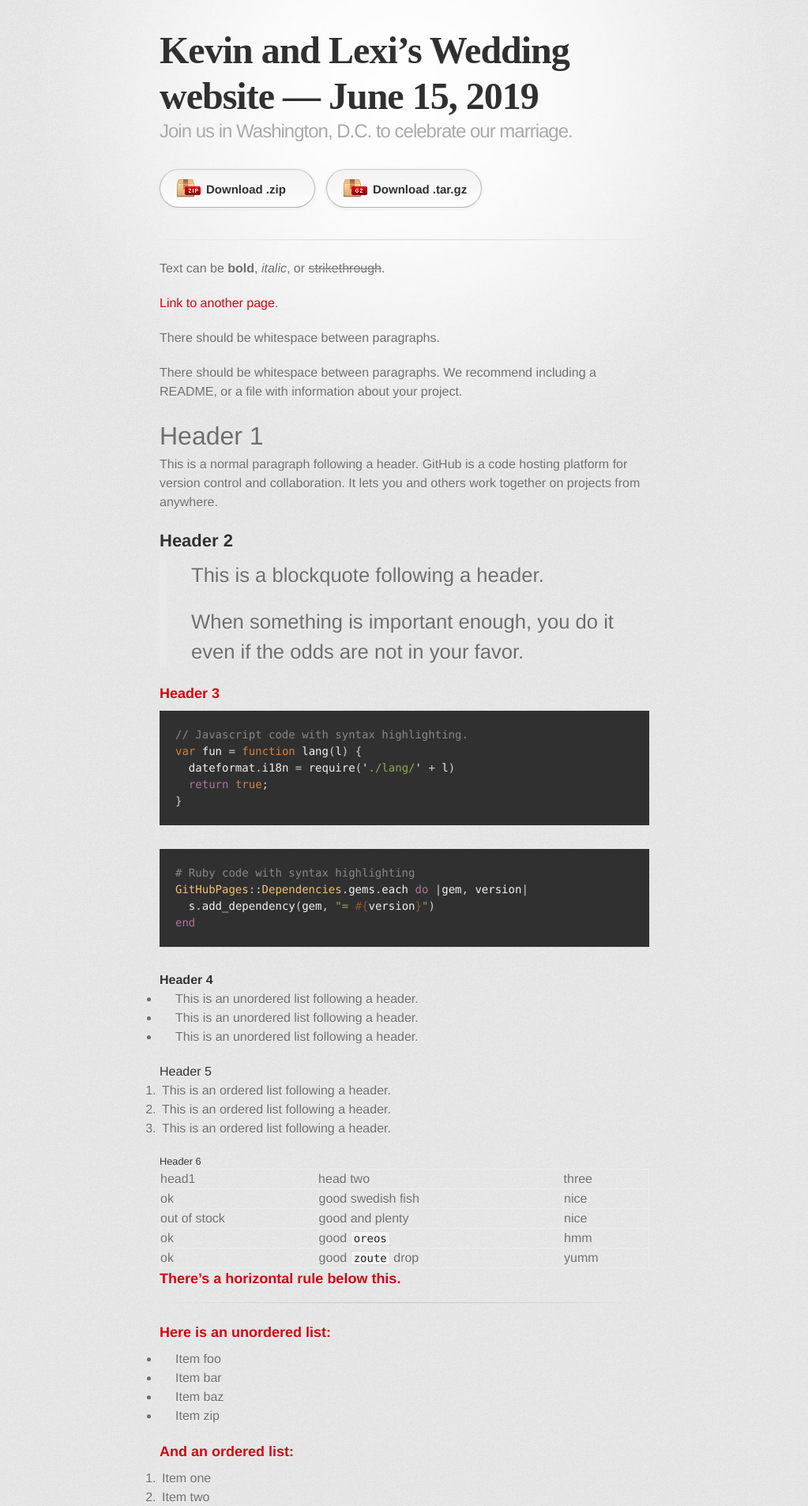
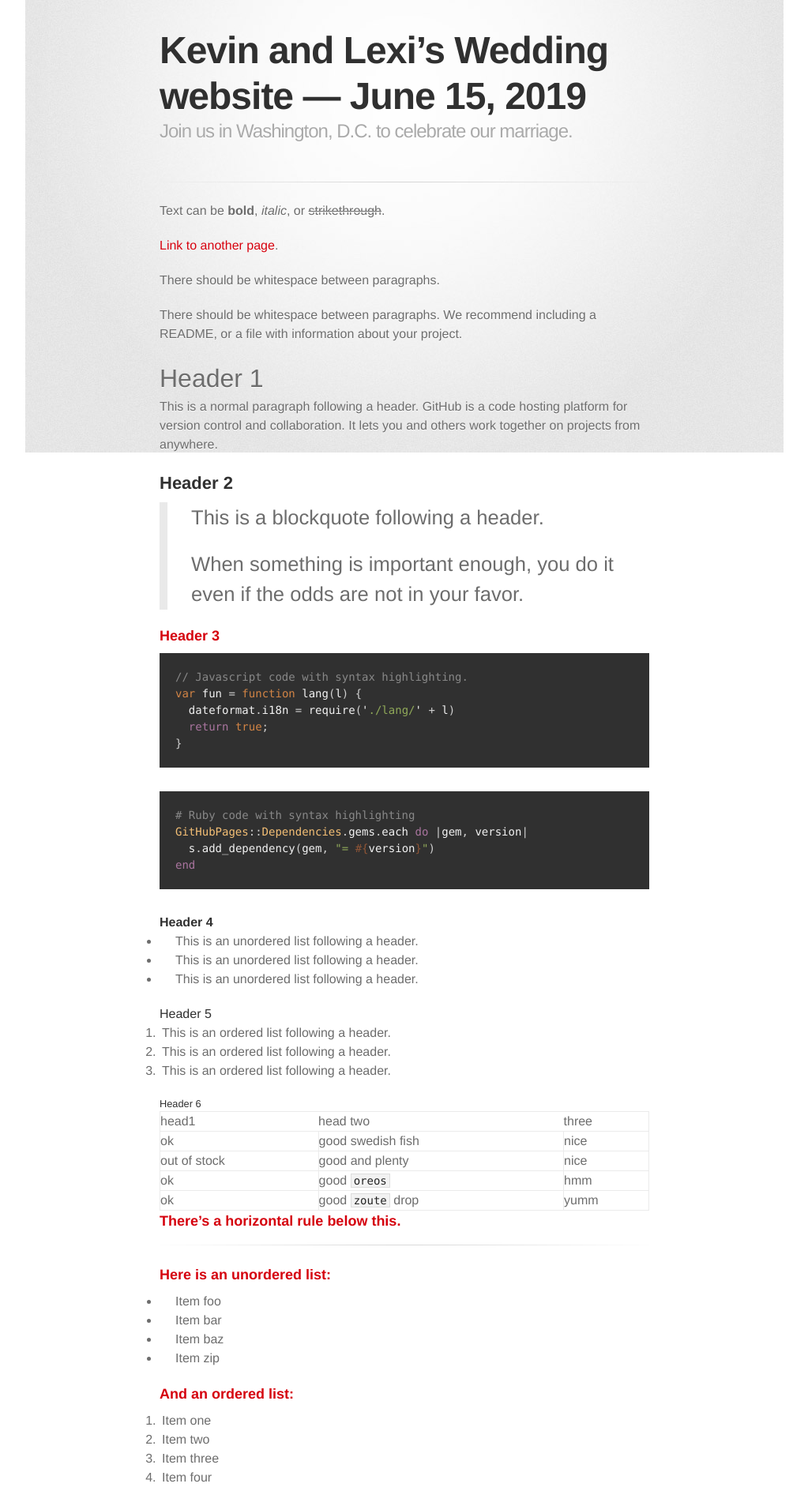
Before and after one commit to kevinuhrmacher/wedding-website, a Jekyll site: the page built from index.md, in a window 1280 px wide. Shown: the top 1907 px of the page at 79% size, without its empty margins (128-1151 px from the left). Built offline with Jekyll 4.4.1, drawn with Linux system fonts in a browser that asks for light colours; some web fonts are replaced.

Commit message:
background

```diff
--- a/_layouts/default.html
+++ b/_layouts/default.html
@@ -20,19 +20,7 @@
           <h1>{{ page.title | default: site.title | default: site.github.repository_name }}</h1>
           <h2>{{ page.description | default: site.description | default: site.github.project_tagline }}</h2>
         </header>
-        <section id="downloads" class="clearfix">
-          {% if site.show_downloads %}
-          <a href="{{ site.github.zip_url }}" id="download-zip" class="button"><span>Download .zip</span></a>
-          <a href="{{ site.github.tar_url }}" id="download-tar-gz" class="button"><span>Download .tar.gz</span></a>
-          {% endif %}
-	{% if site.github.public %}
-	  {% if site.github.is_project_page %}
-          <a href="{{ site.github.repository_url }}" id="view-on-github" class="button"><span>View on GitHub</span></a>
-	  {% else %}
-          <a href="{{ site.github.owner_url }}" id="view-on-github" class="button"><span>View on GitHub</span></a>
-	  {% endif %}
-	{% endif %}
-        </section>
+
         <hr>
         <section id="main_content">
           {{ content }}
--- a/_sass/jekyll-theme-tactile.scss
+++ b/_sass/jekyll-theme-tactile.scss
@@ -1,7 +1,5 @@
 @import "rouge-base16-dark";
 @import url('https://fonts.googleapis.com/css?family=Chivo:900');
-
-$caslon: adobe-caslon-pro, serif;
 
 /* http://meyerweb.com/eric/tools/css/reset/
    v2.0 | 20110126
@@ -58,7 +56,6 @@
   line-height: 1.5;
   color: #6d6d6d;
   text-shadow: 0 1px 0 rgba(255, 255, 255, 0.8);
-  background: #e7e7e7 url(../images/body-bg.png) 0 0 repeat;
 }
 
 a {
@@ -74,7 +71,7 @@
 }
 
 header h1 {
-  font-family: $caslon, 'Helvetica Neue', Helvetica, Arial, serif;
+  font-family: 'Helvetica Neue', Helvetica, Arial, serif;
   font-size: 48px; font-weight: 900;
   line-height: 1.2;
   color: #303030;
```
